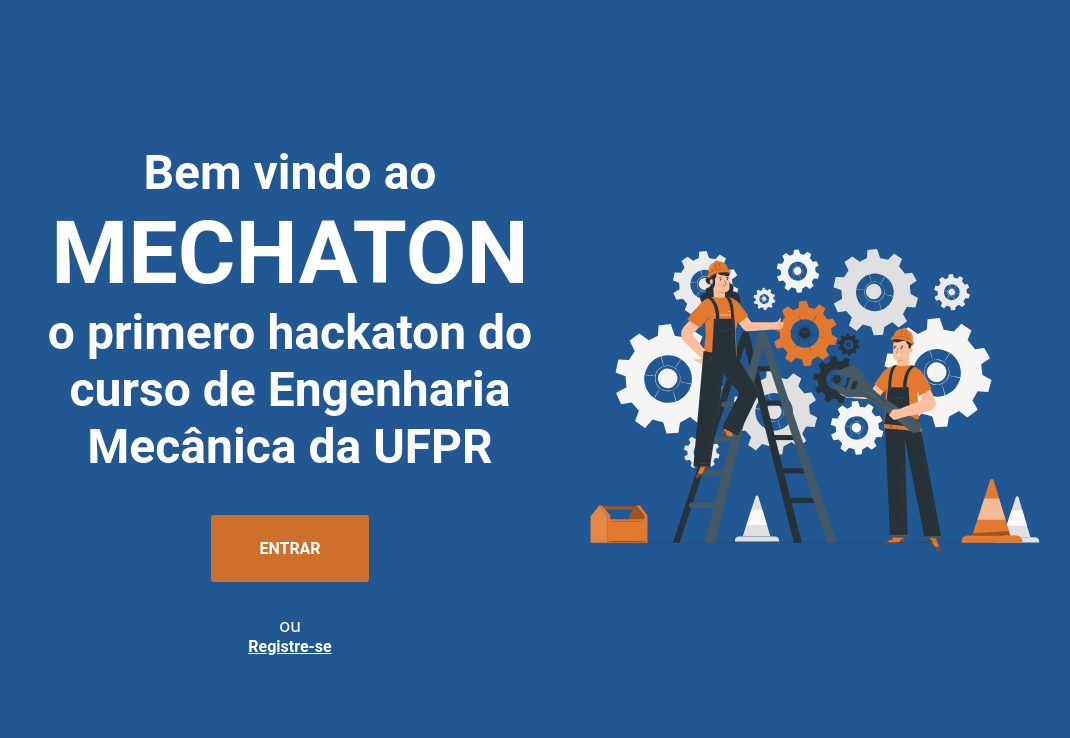
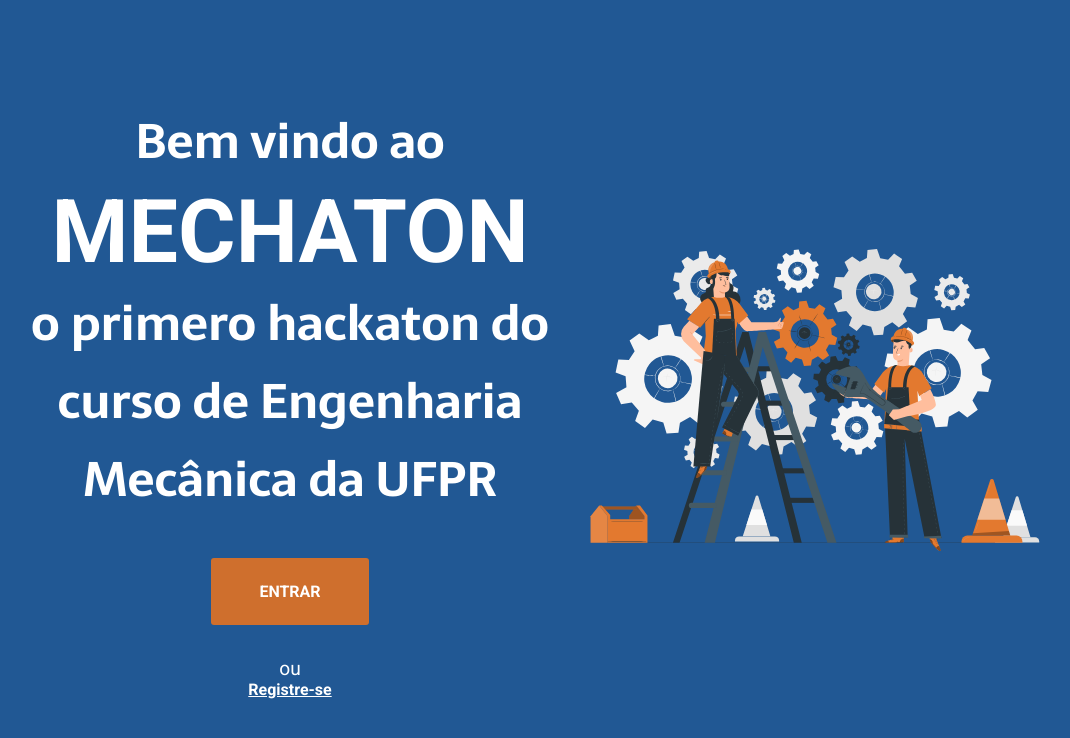
Before and after one commit to Arthur-Matias/mcth_frontend, a React (Create React App) app: page /home in a window 1280 px wide. Shown: the top 738 px of the page, without its empty margins (110-1180 px from the left). Built offline with nearby package versions, Linux system fonts and the light colour scheme.

Commit message:
Adding Sarala and Roboto fonts

```diff
--- a/public/index.html
+++ b/public/index.html
@@ -2,6 +2,8 @@
 <html lang="en">
   <head>
     <meta charset="utf-8" />
+    <link rel="preconnect" href="https://fonts.gstatic.com">
+    <link href="https://fonts.googleapis.com/css2?family=Roboto:wght@100;300;400;500;700;900&family=Sarala:wght@400;700&display=swap" rel="stylesheet">
     <link rel="icon" href="%PUBLIC_URL%/favicon.ico" />
     <meta name="viewport" content="width=device-width, initial-scale=1" />
     <link rel="apple-touch-icon" href="%PUBLIC_URL%/logo192.png" />
--- a/src/GlobalStyles.scss
+++ b/src/GlobalStyles.scss
@@ -7,11 +7,15 @@
     border: 0;
     outline: 0;
 
-    font-family: 'Roboto', sans-serif !important;
+    font-family: 'Roboto', sans-serif;
 }
 
 html, body, #root{
     height: 100%;
+}
+
+h1,h2,h3,h4,h5,h6{
+    font-family: 'Sarala', sans-serif;
 }
 
 h1{
```
Also changed, not shown: 1 other file (tests, documents, lock files or other folders).
